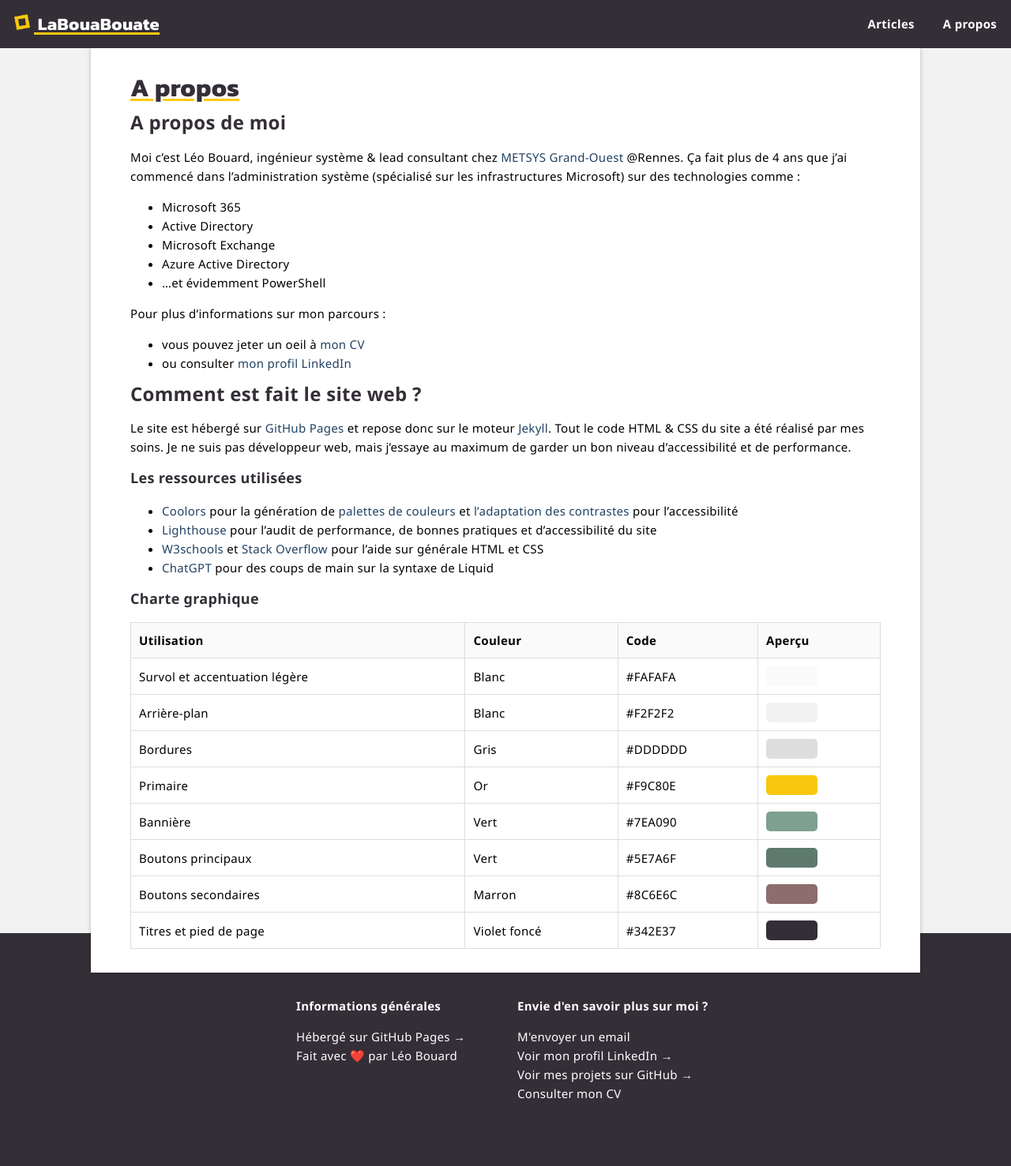
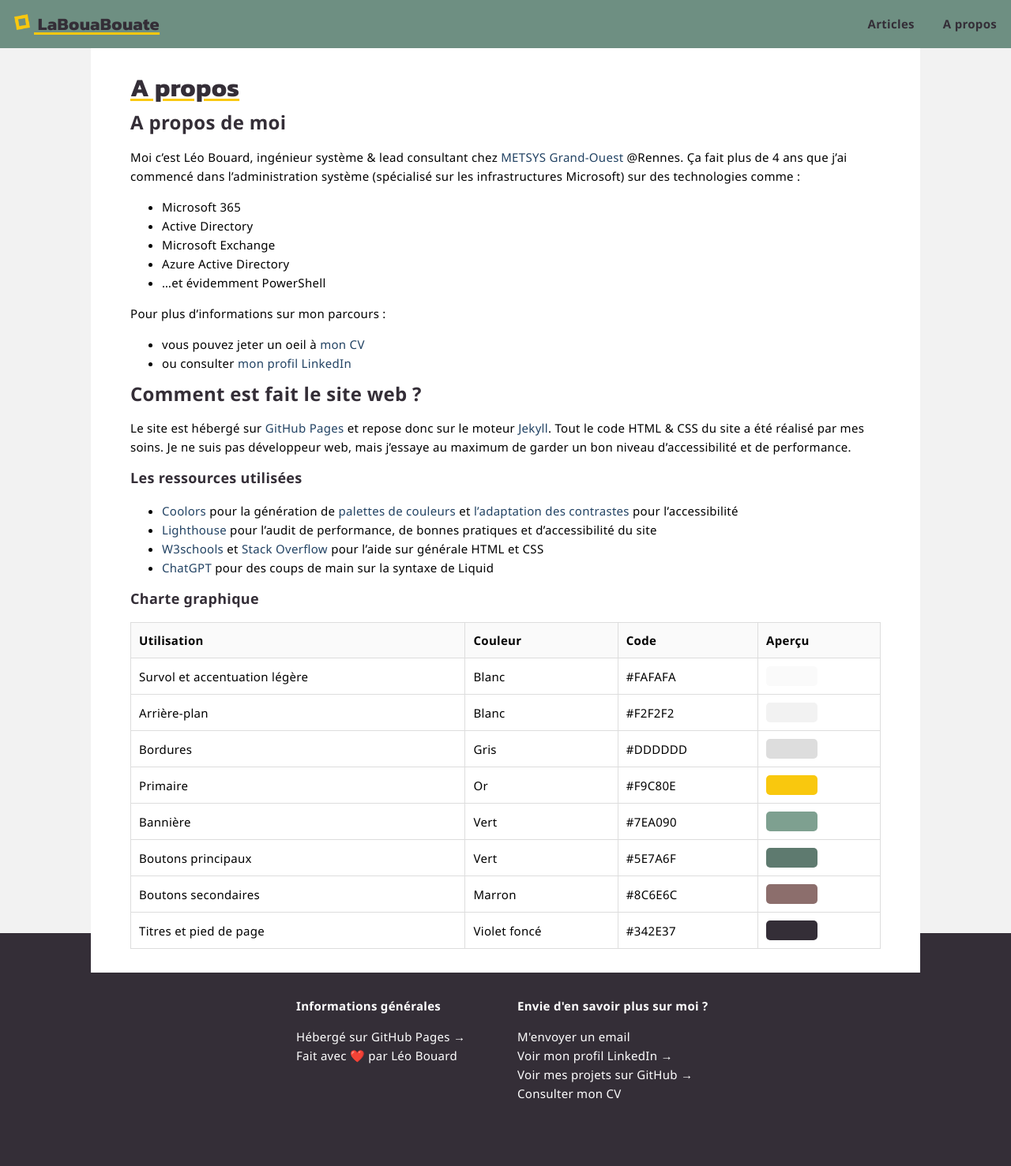
Before and after one commit to leobouard/leobouard.github.io, a Jekyll site: the page built from about.md, in a window 1280 px wide. Shown: the whole page at 79% size. Built offline with Jekyll 4.4.1, drawn with Linux system fonts in a browser that asks for light colours; some web fonts are replaced.

Commit message:
Update style.scss

```diff
--- a/assets/css/style.scss
+++ b/assets/css/style.scss
@@ -34,7 +34,7 @@
 }
 
 nav {
-    background-color: #342e37;
+    background-color: #6E8F82;
     display: block;
     margin: 0;
     overflow: hidden;
@@ -42,7 +42,7 @@
 }
 
 nav > a {
-    color: #fff;
+    color: #342E37;
     text-align: center;
     font-weight: bold;
     padding: 18px;
@@ -65,7 +65,6 @@
 }
 
 main {
-
     min-height: 90%;
 
     section {
@@ -75,7 +74,7 @@
         margin: auto;
         max-width: 950px;
         overflow: hidden;
-        box-shadow: 0 0 5px 0 #00000040;
+        /* box-shadow: 0 0 5px 0 #00000040; */
     }
 
     a {
```
